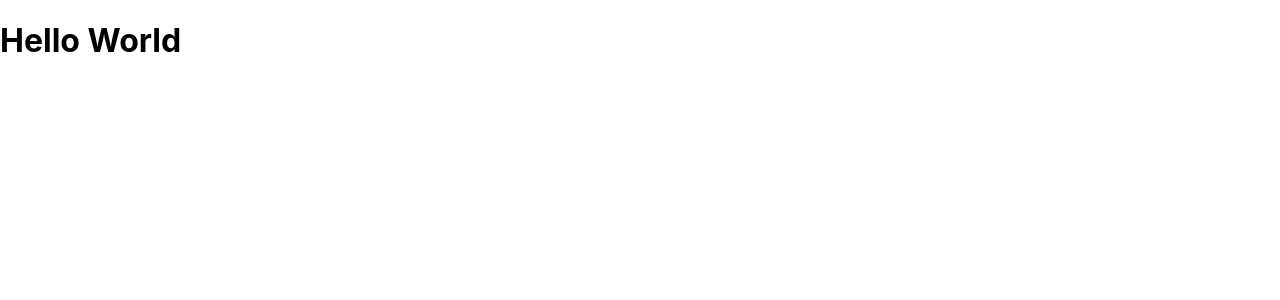
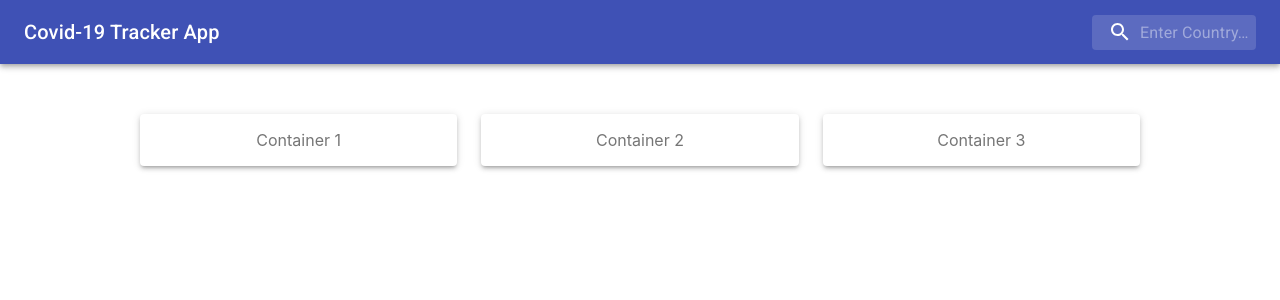
Before and after one commit to AhmedShaykh/React, a React (Create React App) app: page / in a window 1280 px wide. Shown: the top 300 px of the page. Built offline with nearby package versions, Linux system fonts and the light colour scheme; the HTML template or start-up script is replaced by a standard one.

Commit message:
It's Time To Push !

```diff
--- a/public/index.html
+++ b/public/index.html
@@ -23,6 +23,7 @@
       Learn how to configure a non-root public URL by running `npm run build`.
     -->
   <title>Material UI With Chart.JS!</title>
+
   <link rel="stylesheet" href="https://fonts.googleapis.com/css?family=Roboto:300,400,500,700&display=swap" />
 
   <link rel="stylesheet" href="https://fonts.googleapis.com/icon?family=Material+Icons" />
--- a/src/App.jsx
+++ b/src/App.jsx
@@ -1,12 +1,13 @@
 import React from 'react';
+import NavBar from './Components/NavBar';
+import InfoPanel from './Components/InfoPanel';
 import './App.css';
 
 function App() {
   return (
     <div>
-      <h1>
-        Hello World
-      </h1>
+      <NavBar />
+      <InfoPanel />
     </div>
   );
 }
--- /dev/null
+++ b/src/Components/InfoPanel.jsx
@@ -0,0 +1,37 @@
+import React from 'react';
+import { makeStyles } from '@material-ui/core/styles';
+import Paper from '@material-ui/core/Paper';
+import Grid from '@material-ui/core/Grid';
+
+const useStyles = makeStyles((theme) => ({
+    root: {
+        maxWidth: 1000,
+        margin: '0 auto',
+        marginTop: 50,
+    },
+    paper: {
+        padding: theme.spacing(2),
+        textAlign: 'center',
+        color: theme.palette.text.secondary,
+    },
+}));
+
+export default function FullWidthGrid() {
+    const classes = useStyles();
+
+    return (
+        <div className={classes.root}>
+            <Grid container spacing={3}>
+                <Grid item xs={12} sm={4}>
+                    <Paper className={classes.paper} elevation={3}>Container 1</Paper>
+                </Grid>
+                <Grid item xs={12} sm={4}>
+                    <Paper className={classes.paper} elevation={3}>Container 2</Paper>
+                </Grid>
+                <Grid item xs={12} sm={4}>
+                    <Paper className={classes.paper} elevation={3}>Container 3</Paper>
+                </Grid>
+            </Grid>
+        </div>
+    );
+}
--- /dev/null
+++ b/src/Components/NavBar.jsx
@@ -0,0 +1,90 @@
+import React from 'react';
+import AppBar from '@material-ui/core/AppBar';
+import Toolbar from '@material-ui/core/Toolbar';
+import Typography from '@material-ui/core/Typography';
+import InputBase from '@material-ui/core/InputBase';
+import { alpha, makeStyles } from '@material-ui/core/styles';
+import SearchIcon from '@material-ui/icons/Search';
+
+const useStyles = makeStyles((theme) => ({
+  root: {
+    flexGrow: 1,
+  },
+  menuButton: {
+    marginRight: theme.spacing(2),
+  },
+  title: {
+    flexGrow: 1,
+    display: 'none',
+    [theme.breakpoints.up('sm')]: {
+      display: 'block',
+    },
+  },
+  search: {
+    position: 'relative',
+    borderRadius: theme.shape.borderRadius,
+    backgroundColor: alpha(theme.palette.common.white, 0.15),
+    '&:hover': {
+      backgroundColor: alpha(theme.palette.common.white, 0.25),
+    },
+    marginLeft: 0,
+    width: '100%',
+    [theme.breakpoints.up('sm')]: {
+      marginLeft: theme.spacing(1),
+      width: 'auto',
+    },
+  },
+  searchIcon: {
+    padding: theme.spacing(0, 2),
+    height: '100%',
+    position: 'absolute',
+    pointerEvents: 'none',
+    display: 'flex',
+    alignItems: 'center',
+    justifyContent: 'center',
+  },
+  inputRoot: {
+    color: 'inherit',
+  },
+  inputInput: {
+    padding: theme.spacing(1, 1, 1, 0),
+    paddingLeft: `calc(1em + ${theme.spacing(4)}px)`,
+    transition: theme.transitions.create('width'),
+    width: '100%',
+    [theme.breakpoints.up('sm')]: {
+      width: '12ch',
+      '&:focus': {
+        width: '20ch',
+      },
+    },
+  },
+}));
+
+export default function SearchAppBar() {
+  const classes = useStyles();
+
+  return (
+    <div className={classes.root}>
+      <AppBar position="static">
+        <Toolbar>
+          <Typography className={classes.title} variant="h6" noWrap>
+            Covid-19 Tracker App
+          </Typography>
+          <div className={classes.search}>
+            <div className={classes.searchIcon}>
+              <SearchIcon />
+            </div>
+            <InputBase
+              placeholder="Enter Country…"
+              classes={{
+                root: classes.inputRoot,
+                input: classes.inputInput,
+              }}
+              inputProps={{ 'aria-label': 'search' }}
+            />
+          </div>
+        </Toolbar>
+      </AppBar>
+    </div>
+  );
+}
```
Also changed, not shown: src/App.css (line endings or trailing spaces), src/index.css (line endings or trailing spaces).
